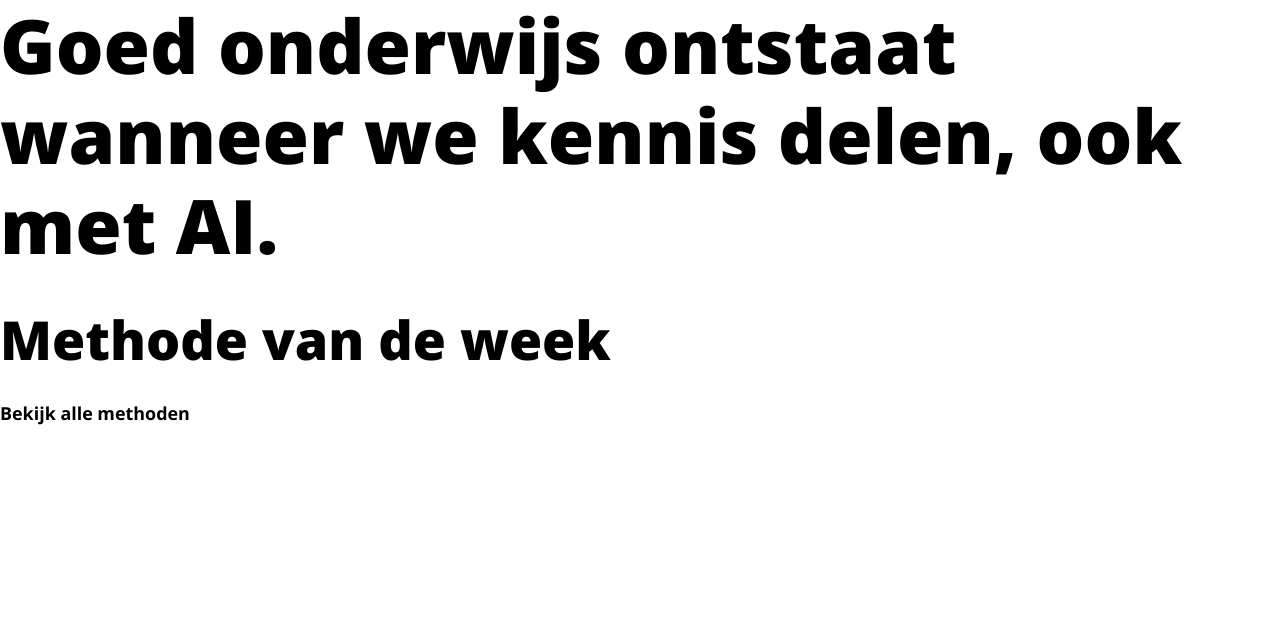
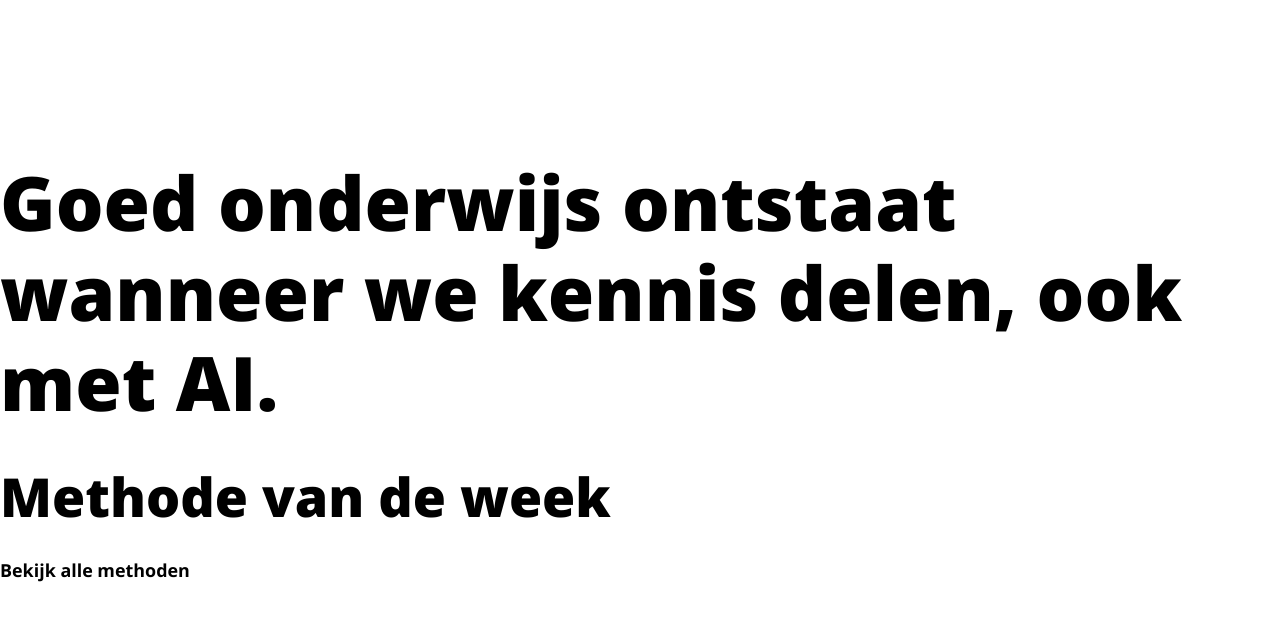
Before and after one commit to fdnd-agency/leren-met-ai, a SvelteKit app: page / in a window 1280 px wide. Shown: the top 620 px of the page. Built offline with nearby package versions, Linux system fonts and the light colour scheme.

Commit message:
#23 feat: import Header component

```diff
--- a/src/routes/+page.svelte
+++ b/src/routes/+page.svelte
@@ -3,7 +3,11 @@
 
   const { methods } = data
 
+  import Header from '$lib/components/organisms/Header.svelte'
+
 </script>
+
+<Header/>
 
 <h1>Goed onderwijs ontstaat wanneer we kennis delen, ook met AI.</h1>
 <h2>Methode van de week</h2>
```
